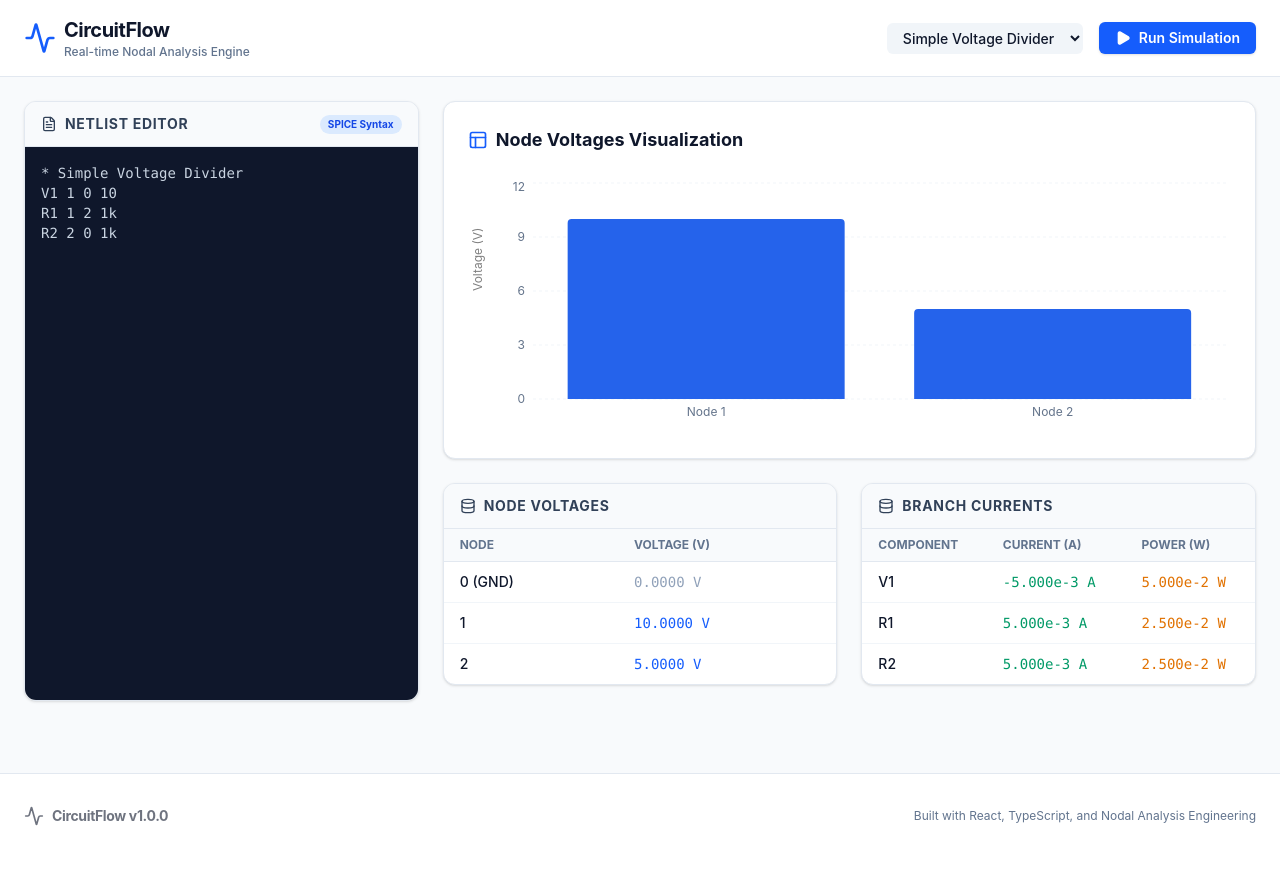
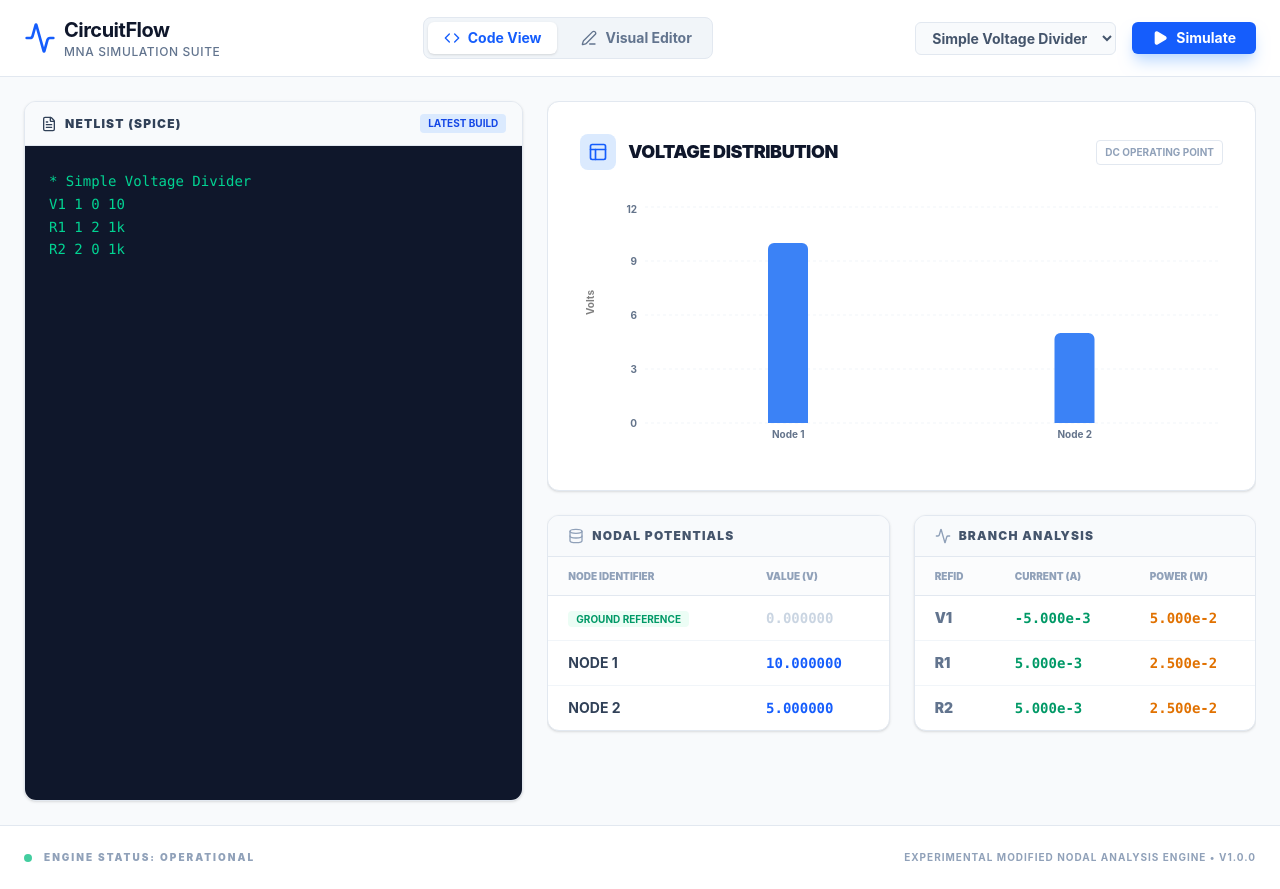
Before and after one commit to Zachary-Levesque/CircuitFlow, a React (Vite) app: page / in a window 1280 px wide. Before the commit the page ends 858 px from the top, so only its background shows below. Built offline with nearby package versions, Linux system fonts and the light colour scheme; the HTML template or start-up script is replaced by a standard one.

Commit message:
Update App.tsx

```diff
--- a/src/App.tsx
+++ b/src/App.tsx
@@ -1,19 +1,30 @@
 import React, { useState, useEffect } from 'react';
-import { Play, FileText, Activity, AlertCircle, Layout, Database } from 'lucide-react';
+import { Play, FileText, Activity, AlertCircle, Layout, Database, Edit3, Code } from 'lucide-react';
 import { parseNetlist } from './engine/parser';
+import { serializeCircuit } from './engine/parser/serializer';
 import { solveDC } from './engine/solver';
-import { SimulationResult, Circuit } from './engine/types';
+import { SimulationResult, Circuit, Component } from './engine/types';
 import { EXAMPLES } from './examples';
 import { BarChart, Bar, XAxis, YAxis, CartesianGrid, Tooltip, ResponsiveContainer, Cell } from 'recharts';
+import SchematicEditor from './components/SchematicEditor';
 
 const App: React.FC = () => {
   const [netlist, setNetlist] = useState(EXAMPLES[0].netlist);
+  const [components, setComponents] = useState<Component[]>([]);
   const [results, setResults] = useState<SimulationResult | null>(null);
   const [error, setError] = useState<string | null>(null);
+  const [mode, setMode] = useState<'visual' | 'code'>('code');
 
-  const runSimulation = () => {
+  useEffect(() => {
     try {
       const circuit = parseNetlist(netlist);
+      setComponents(circuit.components);
+    } catch (e) {}
+  }, []);
+
+  const runSimulation = (currentNetlist: string = netlist) => {
+    try {
+      const circuit = parseNetlist(currentNetlist);
       const res = solveDC(circuit);
       if (res.error) {
         setError(res.error);
@@ -28,6 +39,22 @@ const App: React.FC = () => {
     }
   };
 
+  const handleAddComponent = (comp: Partial<Component>) => {
+    const newComponents = [...components, comp as Component];
+    setComponents(newComponents);
+    const newNetlist = serializeCircuit(newComponents);
+    setNetlist(newNetlist);
+    runSimulation(newNetlist);
+  };
+
+  const handleRemoveComponent = (id: string) => {
+    const newComponents = components.filter(c => c.id !== id);
+    setComponents(newComponents);
+    const newNetlist = serializeCircuit(newComponents);
+    setNetlist(newNetlist);
+    runSimulation(newNetlist);
+  };
+
   useEffect(() => {
     runSimulation();
   }, []);
@@ -40,22 +67,45 @@ const App: React.FC = () => {
     })) : [];
 
   return (
-    <div className="min-h-screen bg-slate-50 text-slate-900 font-sans">
+    <div className="min-h-screen bg-slate-50 text-slate-900 font-sans flex flex-col">
       {/* Header */}
       <header className="bg-white border-b border-slate-200 px-6 py-4 flex items-center justify-between sticky top-0 z-10">
         <div className="flex items-center space-x-2">
           <Activity className="w-8 h-8 text-blue-600" />
           <div>
             <h1 className="text-xl font-bold tracking-tight">CircuitFlow</h1>
-            <p className="text-xs text-slate-500 font-medium">Real-time Nodal Analysis Engine</p>
+            <p className="text-xs text-slate-500 font-medium uppercase tracking-wider">MNA Simulation Suite</p>
           </div>
         </div>
+
+        <div className="flex items-center space-x-2 bg-slate-100 p-1 rounded-lg border border-slate-200">
+          <button
+            onClick={() => setMode('code')}
+            className={`flex items-center space-x-2 px-4 py-1.5 rounded-md text-sm font-bold transition-all ${mode === 'code' ? 'bg-white shadow-sm text-blue-600' : 'text-slate-500 hover:text-slate-700'}`}
+          >
+            <Code className="w-4 h-4" />
+            <span>Code View</span>
+          </button>
+          <button
+            onClick={() => setMode('visual')}
+            className={`flex items-center space-x-2 px-4 py-1.5 rounded-md text-sm font-bold transition-all ${mode === 'visual' ? 'bg-white shadow-sm text-blue-600' : 'text-slate-500 hover:text-slate-700'}`}
+          >
+            <Edit3 className="w-4 h-4" />
+            <span>Visual Editor</span>
+          </button>
+        </div>
+
         <div className="flex items-center space-x-4">
           <select
-            className="bg-slate-100 border-none rounded-md px-3 py-1.5 text-sm font-medium focus:ring-2 focus:ring-blue-500"
+            className="bg-slate-50 border border-slate-200 rounded-md px-3 py-1.5 text-sm font-bold text-slate-600 focus:ring-2 focus:ring-blue-500 outline-none"
             onChange={(e) => {
               const ex = EXAMPLES.find(x => x.name === e.target.value);
-              if (ex) setNetlist(ex.netlist);
+              if (ex) {
+                setNetlist(ex.netlist);
+                const circuit = parseNetlist(ex.netlist);
+                setComponents(circuit.components);
+                runSimulation(ex.netlist);
+              }
             }}
           >
             {EXAMPLES.map(ex => (
@@ -63,68 +113,88 @@ const App: React.FC = () => {
             ))}
           </select>
           <button
-            onClick={runSimulation}
-            className="bg-blue-600 hover:bg-blue-700 text-white px-4 py-1.5 rounded-md flex items-center space-x-2 transition-colors font-semibold text-sm shadow-sm"
+            onClick={() => runSimulation()}
+            className="bg-blue-600 hover:bg-blue-700 text-white px-5 py-1.5 rounded-md flex items-center space-x-2 transition-all font-bold text-sm shadow-lg shadow-blue-200 active:scale-95"
           >
             <Play className="w-4 h-4 fill-current" />
-            <span>Run Simulation</span>
+            <span>Simulate</span>
           </button>
         </div>
       </header>
 
-      <main className="p-6 grid grid-cols-1 lg:grid-cols-12 gap-6 max-w-[1600px] mx-auto">
+      <main className="flex-1 p-6 grid grid-cols-1 lg:grid-cols-12 gap-6 max-w-[1600px] mx-auto w-full">
         {/* Editor Panel */}
-        <div className="lg:col-span-4 space-y-6">
-          <div className="bg-white rounded-xl shadow-sm border border-slate-200 overflow-hidden flex flex-col h-[600px]">
+        <div className="lg:col-span-5 flex flex-col space-y-4 h-[700px]">
+          {mode === 'code' ? (
+            <div className="flex-1 bg-white rounded-xl shadow-sm border border-slate-200 overflow-hidden flex flex-col">
               <div className="bg-slate-50 px-4 py-3 border-b border-slate-200 flex items-center justify-between">
                 <div className="flex items-center space-x-2 text-slate-700">
                   <FileText className="w-4 h-4" />
-                <span className="text-sm font-bold uppercase tracking-wider">Netlist Editor</span>
+                  <span className="text-xs font-black uppercase tracking-widest">Netlist (SPICE)</span>
                 </div>
-              <span className="text-[10px] bg-blue-100 text-blue-700 px-2 py-0.5 rounded-full font-bold">SPICE Syntax</span>
+                <span className="text-[10px] bg-blue-100 text-blue-700 px-2 py-0.5 rounded font-bold">LATEST BUILD</span>
               </div>
               <textarea
                 value={netlist}
-              onChange={(e) => setNetlist(e.target.value)}
-              className="flex-1 p-4 font-mono text-sm bg-slate-900 text-slate-300 focus:outline-none resize-none"
+                onChange={(e) => {
+                  setNetlist(e.target.value);
+                  try {
+                    const c = parseNetlist(e.target.value);
+                    setComponents(c.components);
+                  } catch(e) {}
+                }}
+                className="flex-1 p-6 font-mono text-sm bg-slate-900 text-emerald-400 focus:outline-none resize-none leading-relaxed"
                 spellCheck={false}
               />
             </div>
+          ) : (
+            <SchematicEditor
+              components={components}
+              onAddComponent={handleAddComponent}
+              onRemoveComponent={handleRemoveComponent}
+              onUpdateComponent={() => {}}
+            />
+          )}
 
           {error && (
-            <div className="bg-red-50 border border-red-200 text-red-700 p-4 rounded-xl flex items-start space-x-3">
+            <div className="bg-red-50 border-l-4 border-red-500 text-red-700 p-4 rounded-r-xl flex items-start space-x-3 shadow-sm animate-in fade-in slide-in-from-top-2">
               <AlertCircle className="w-5 h-5 mt-0.5 flex-shrink-0" />
               <div>
-                <h3 className="font-bold text-sm">Simulation Error</h3>
-                <p className="text-sm opacity-90">{error}</p>
+                <h3 className="font-black text-xs uppercase tracking-wider">Engine Fault</h3>
+                <p className="text-sm font-medium">{error}</p>
               </div>
             </div>
           )}
         </div>
 
         {/* Results Panel */}
-        <div className="lg:col-span-8 space-y-6">
-          {results && (
+        <div className="lg:col-span-7 space-y-6 overflow-auto">
+          {results ? (
             <>
               {/* Visualization */}
-              <div className="bg-white rounded-xl shadow-sm border border-slate-200 p-6">
-                <div className="flex items-center space-x-2 mb-6">
+              <div className="bg-white rounded-xl shadow-sm border border-slate-200 p-8">
+                <div className="flex items-center justify-between mb-8">
+                  <div className="flex items-center space-x-3">
+                    <div className="bg-blue-100 p-2 rounded-lg">
                       <Layout className="w-5 h-5 text-blue-600" />
-                  <h2 className="text-lg font-bold">Node Voltages Visualization</h2>
+                    </div>
+                    <h2 className="text-lg font-black uppercase tracking-tight">Voltage Distribution</h2>
+                  </div>
+                  <div className="text-[10px] font-bold text-slate-400 border border-slate-200 px-2 py-1 rounded">DC OPERATING POINT</div>
                 </div>
                 <div className="h-64">
                   <ResponsiveContainer width="100%" height="100%">
                     <BarChart data={chartData}>
                       <CartesianGrid strokeDasharray="3 3" vertical={false} stroke="#f1f5f9" />
-                      <XAxis dataKey="name" axisLine={false} tickLine={false} tick={{fontSize: 12, fill: '#64748b'}} />
-                      <YAxis axisLine={false} tickLine={false} tick={{fontSize: 12, fill: '#64748b'}} label={{ value: 'Voltage (V)', angle: -90, position: 'insideLeft', fontSize: 12 }} />
+                      <XAxis dataKey="name" axisLine={false} tickLine={false} tick={{fontSize: 10, fontWeight: 700, fill: '#64748b'}} />
+                      <YAxis axisLine={false} tickLine={false} tick={{fontSize: 10, fontWeight: 700, fill: '#64748b'}} label={{ value: 'Volts', angle: -90, position: 'insideLeft', fontSize: 10, fontWeight: 700 }} />
                       <Tooltip
-                        contentStyle={{ backgroundColor: '#fff', borderRadius: '8px', border: '1px solid #e2e8f0', boxShadow: '0 4px 6px -1px rgb(0 0 0 / 0.1)' }}
+                        contentStyle={{ backgroundColor: '#fff', borderRadius: '12px', border: 'none', boxShadow: '0 10px 15px -3px rgb(0 0 0 / 0.1)' }}
                         cursor={{fill: '#f8fafc'}}
                       />
-                      <Bar dataKey="voltage" radius={[4, 4, 0, 0]}>
+                      <Bar dataKey="voltage" radius={[6, 6, 0, 0]} barSize={40}>
                         {chartData.map((entry, index) => (
-                          <Cell key={`cell-${index}`} fill={entry.voltage >= 0 ? '#2563eb' : '#dc2626'} />
+                          <Cell key={`cell-${index}`} fill={entry.voltage >= 0 ? '#3b82f6' : '#ef4444'} />
                         ))}
                       </Bar>
                     </BarChart>
@@ -132,26 +202,28 @@ const App: React.FC = () => {
                 </div>
               </div>
 
-              <div className="grid grid-cols-1 md:grid-cols-2 gap-6">
+              <div className="grid grid-cols-1 md:grid-cols-2 gap-6 pb-6">
                 {/* Voltages Table */}
                 <div className="bg-white rounded-xl shadow-sm border border-slate-200 overflow-hidden">
-                  <div className="bg-slate-50 px-4 py-3 border-b border-slate-200 flex items-center space-x-2">
-                    <Database className="w-4 h-4 text-slate-700" />
-                    <span className="text-sm font-bold uppercase tracking-wider text-slate-700">Node Voltages</span>
+                  <div className="bg-slate-50 px-5 py-3 border-b border-slate-200 flex items-center space-x-2">
+                    <Database className="w-4 h-4 text-slate-400" />
+                    <span className="text-xs font-black uppercase tracking-widest text-slate-600">Nodal Potentials</span>
                   </div>
                   <table className="w-full text-sm text-left">
-                    <thead className="text-xs uppercase bg-slate-50 text-slate-500 border-b border-slate-200">
+                    <thead className="text-[10px] uppercase bg-slate-50/50 text-slate-400 border-b border-slate-200">
                       <tr>
-                        <th className="px-4 py-2 font-bold">Node</th>
-                        <th className="px-4 py-2 font-bold">Voltage (V)</th>
+                        <th className="px-5 py-3 font-black">Node Identifier</th>
+                        <th className="px-5 py-3 font-black">Value (V)</th>
                       </tr>
                     </thead>
                     <tbody className="divide-y divide-slate-100">
                       {Object.entries(results.nodeVoltages).sort().map(([node, voltage]) => (
-                        <tr key={node} className="hover:bg-slate-50 transition-colors">
-                          <td className="px-4 py-2.5 font-medium">{node === '0' ? '0 (GND)' : node}</td>
-                          <td className={`px-4 py-2.5 font-mono ${voltage === 0 ? 'text-slate-400' : 'text-blue-600'}`}>
-                            {voltage.toFixed(4)} V
+                        <tr key={node} className="hover:bg-slate-50/50 transition-colors group">
+                          <td className="px-5 py-3 font-bold text-slate-700">
+                            {node === '0' ? <span className="text-emerald-600 bg-emerald-50 px-2 py-0.5 rounded text-[10px]">GROUND REFERENCE</span> : `NODE ${node}`}
+                          </td>
+                          <td className={`px-5 py-3 font-mono font-bold ${voltage === 0 ? 'text-slate-300' : 'text-blue-600'}`}>
+                            {voltage.toFixed(6)}
                           </td>
                         </tr>
                       ))}
@@ -161,27 +233,27 @@ const App: React.FC = () => {
 
                 {/* Currents Table */}
                 <div className="bg-white rounded-xl shadow-sm border border-slate-200 overflow-hidden">
-                  <div className="bg-slate-50 px-4 py-3 border-b border-slate-200 flex items-center space-x-2">
-                    <Database className="w-4 h-4 text-slate-700" />
-                    <span className="text-sm font-bold uppercase tracking-wider text-slate-700">Branch Currents</span>
+                  <div className="bg-slate-50 px-5 py-3 border-b border-slate-200 flex items-center space-x-2">
+                    <Activity className="w-4 h-4 text-slate-400" />
+                    <span className="text-xs font-black uppercase tracking-widest text-slate-600">Branch Analysis</span>
                   </div>
                   <table className="w-full text-sm text-left">
-                    <thead className="text-xs uppercase bg-slate-50 text-slate-500 border-b border-slate-200">
+                    <thead className="text-[10px] uppercase bg-slate-50/50 text-slate-400 border-b border-slate-200">
                       <tr>
-                        <th className="px-4 py-2 font-bold">Component</th>
-                        <th className="px-4 py-2 font-bold">Current (A)</th>
-                        <th className="px-4 py-2 font-bold">Power (W)</th>
+                        <th className="px-5 py-3 font-black">RefID</th>
+                        <th className="px-5 py-3 font-black">Current (A)</th>
+                        <th className="px-5 py-3 font-black">Power (W)</th>
                       </tr>
                     </thead>
                     <tbody className="divide-y divide-slate-100">
                       {Object.entries(results.branchCurrents).map(([id, current]) => (
-                        <tr key={id} className="hover:bg-slate-50 transition-colors">
-                          <td className="px-4 py-2.5 font-medium">{id}</td>
-                          <td className="px-4 py-2.5 font-mono text-emerald-600">
-                            {current.toExponential(3)} A
+                        <tr key={id} className="hover:bg-slate-50/50 transition-colors">
+                          <td className="px-5 py-3 font-black text-slate-500">{id}</td>
+                          <td className="px-5 py-3 font-mono font-bold text-emerald-600">
+                            {current.toExponential(3)}
                           </td>
-                          <td className="px-4 py-2.5 font-mono text-amber-600">
-                            {results.powerDissipation[id]?.toExponential(3)} W
+                          <td className="px-5 py-3 font-mono font-bold text-amber-600">
+                            {results.powerDissipation[id]?.toExponential(3)}
                           </td>
                         </tr>
                       ))}
@@ -190,26 +262,26 @@ const App: React.FC = () => {
                 </div>
               </div>
             </>
-          )}
-
-          {!results && !error && (
-            <div className="h-full flex flex-col items-center justify-center text-slate-400 py-20 bg-white rounded-xl border-2 border-dashed border-slate-200">
-              <Activity className="w-12 h-12 mb-4 opacity-20" />
-              <p className="text-lg font-medium">Ready to simulate</p>
-              <p className="text-sm">Click "Run Simulation" to see results</p>
+          ) : (
+            <div className="h-full flex flex-col items-center justify-center text-slate-300 py-20 bg-white rounded-xl border-2 border-dashed border-slate-200">
+              <div className="bg-slate-50 p-6 rounded-full mb-6">
+                <Activity className="w-16 h-16 opacity-20" />
+              </div>
+              <p className="text-xl font-black uppercase tracking-tighter text-slate-400">Engine Standby</p>
+              <p className="text-sm font-medium mt-2">Initialize simulation to view analysis</p>
             </div>
           )}
         </div>
       </main>
 
-      <footer className="bg-white border-t border-slate-200 mt-12 py-8">
-        <div className="max-w-7xl mx-auto px-6 flex flex-col md:flex-row justify-between items-center space-y-4 md:space-y-0">
-          <div className="flex items-center space-x-2 opacity-60">
-            <Activity className="w-5 h-5" />
-            <span className="font-bold text-sm tracking-tight">CircuitFlow v1.0.0</span>
+      <footer className="bg-white border-t border-slate-200 py-6 mt-auto">
+        <div className="max-w-[1600px] mx-auto px-6 flex flex-col md:flex-row justify-between items-center text-slate-400">
+          <div className="flex items-center space-x-3">
+            <div className="w-2 h-2 bg-emerald-500 rounded-full animate-pulse" />
+            <span className="font-black text-[10px] uppercase tracking-[0.2em]">Engine Status: Operational</span>
           </div>
-          <div className="text-slate-500 text-xs">
-            Built with React, TypeScript, and Nodal Analysis Engineering
+          <div className="text-[10px] font-bold uppercase tracking-widest">
+            Experimental Modified Nodal Analysis Engine • v1.0.0
           </div>
         </div>
       </footer>
```
Lines whose indentation alone changed are shown as unchanged.
